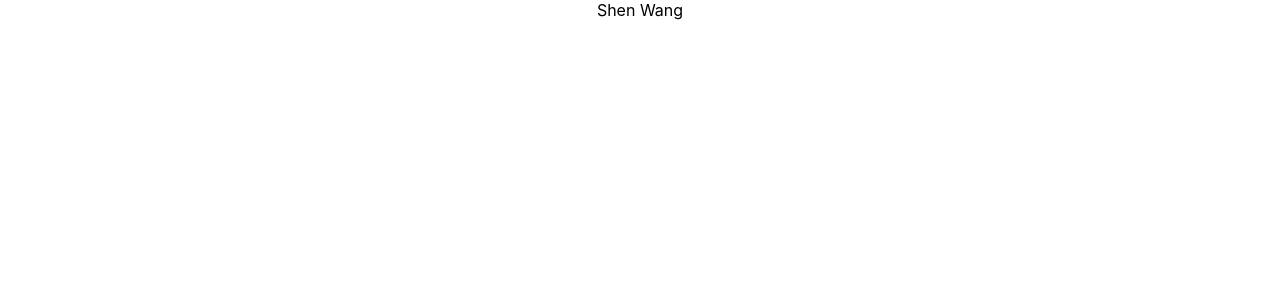
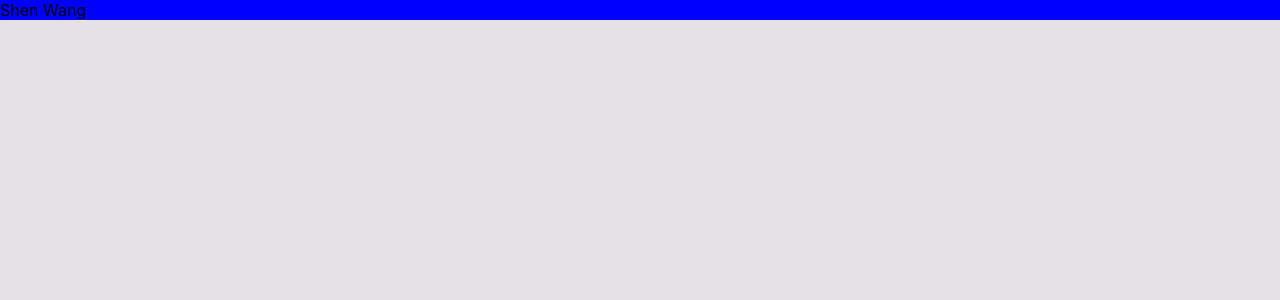
Before and after one commit to hsinwang5/personal_website, a React (Create React App) app in the folder client/: page / in a window 1280 px wide. Shown: the top 300 px of the page. Built offline with nearby package versions, Linux system fonts and the light colour scheme.

Commit message:
set up automation, gulp, modules, initial css, normalize

```diff
--- a/client/package.json
+++ b/client/package.json
@@ -21,5 +21,9 @@
     "not dead",
     "not ie <= 11",
     "not op_mini all"
-  ]
+  ],
+  "devDependencies": {
+    "gulp": "^4.0.0",
+    "gulp-sass": "^4.0.2"
+  }
 }
--- a/client/src/App.css
+++ b/client/src/App.css
@@ -1,32 +1,4 @@
 .App {
   text-align: center;
+  background: green;
 }
-
-.App-logo {
-  animation: App-logo-spin infinite 20s linear;
-  height: 40vmin;
-}
-
-.App-header {
-  background-color: #282c34;
-  min-height: 100vh;
-  display: flex;
-  flex-direction: column;
-  align-items: center;
-  justify-content: center;
-  font-size: calc(10px + 2vmin);
-  color: white;
-}
-
-.App-link {
-  color: #61dafb;
-}
-
-@keyframes App-logo-spin {
-  from {
-    transform: rotate(0deg);
-  }
-  to {
-    transform: rotate(360deg);
-  }
-}
--- a/client/src/App.js
+++ b/client/src/App.js
@@ -1,6 +1,6 @@
 import React, { Component } from "react";
 import logo from "./logo.svg";
-import "./App.css";
+import "./stylesheets/app.css";
 
 import Landing from "./components/container/Landing";
 
--- /dev/null
+++ b/client/src/sass/app.scss
@@ -0,0 +1,59 @@
+$tablet: 48rem; //768x1024 portrait ipads
+$laptop: 80rem; //1280x720 standard HD
+$highdef: 120rem; //1920x1080 high def +
+
+@mixin mobile-cutoff {
+  @media only screen and (min-width: $tablet) {
+    @content;
+  }
+}
+@mixin laptop-cutoff {
+  @media only screen and (min-width: $laptop) {
+    @content;
+  }
+}
+@mixin highdef-cutoff {
+  @media only screen and (min-width: $highdef) {
+    @content;
+  }
+}
+@mixin user-select {
+  -webkit-user-select: none; /* Safari */
+  -moz-user-select: none; /* Firefox */
+  -ms-user-select: none; /* IE10+/Edge */
+  user-select: none; /* Standard */
+}
+
+*,
+*:before,
+*:after {
+  box-sizing: inherit;
+  margin: 0;
+  padding: 0;
+}
+
+html {
+  box-sizing: border-box;
+  font-family: "Bubblegum Sans", cursive;
+  -webkit-tap-highlight-color: rgba(0, 0, 0, 0);
+  -webkit-tap-highlight-color: transparent;
+}
+
+body {
+  background: #e6e1e5;
+}
+
+a {
+  text-decoration: none;
+  color: inherit;
+}
+
+h1,
+h2,
+h3,
+h4,
+h5 {
+  text-align: center;
+}
+
+@import "modules/hero.scss";
--- /dev/null
+++ b/client/src/sass/modules/hero.scss
@@ -0,0 +1,3 @@
+.App {
+  background: blue;
+}
--- /dev/null
+++ b/client/src/stylesheets/app.css
@@ -0,0 +1,29 @@
+*,
+*:before,
+*:after {
+  box-sizing: inherit;
+  margin: 0;
+  padding: 0; }
+
+html {
+  box-sizing: border-box;
+  font-family: "Bubblegum Sans", cursive;
+  -webkit-tap-highlight-color: rgba(0, 0, 0, 0);
+  -webkit-tap-highlight-color: transparent; }
+
+body {
+  background: #e6e1e5; }
+
+a {
+  text-decoration: none;
+  color: inherit; }
+
+h1,
+h2,
+h3,
+h4,
+h5 {
+  text-align: center; }
+
+.App {
+  background: blue; }
```
Also changed, not shown: client/gulpfile.js (added, +15 -0 lines).
